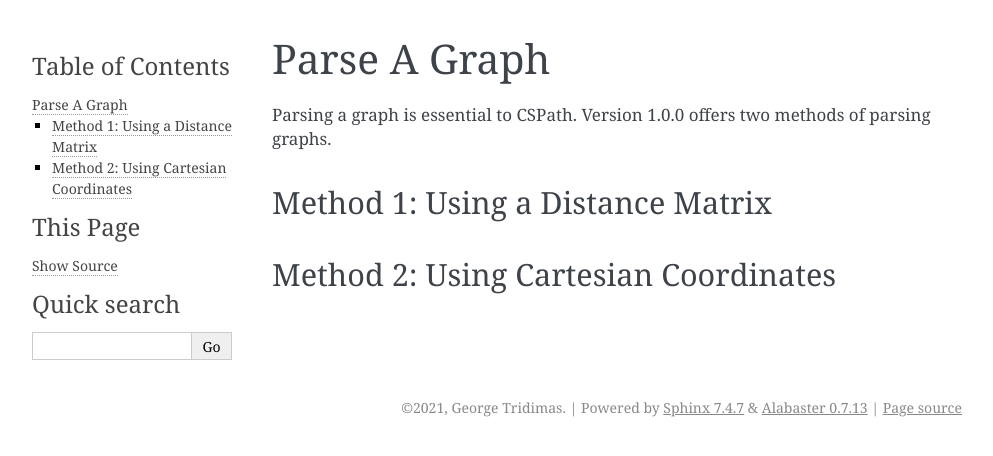
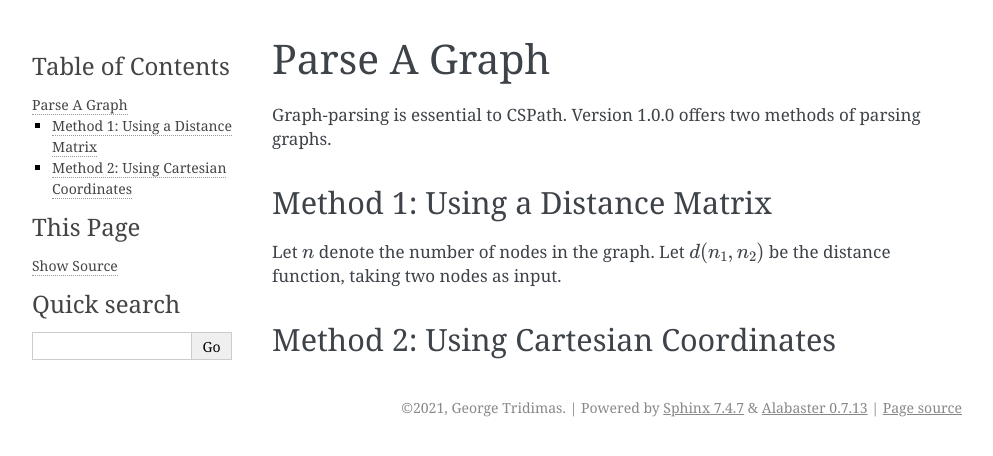
Before and after one commit to notgmt1337/CSPath, a Sphinx documentation site: the page built from docs/how-to/graph-parse.rst, in a window 1280 px wide. Shown: the top 456 px of the page, without its empty margins (148-1141 px from the left). Built offline with Sphinx 7.4.7, drawn with Linux system fonts in a browser that asks for light colours.

Commit message:
Update graph-parse.rst

```diff
--- a/docs/how-to/graph-parse.rst
+++ b/docs/how-to/graph-parse.rst
@@ -1,10 +1,13 @@
 Parse A Graph
 =====================
 
-Parsing a graph is essential to CSPath. Version 1.0.0 offers two methods of parsing graphs.
+Graph-parsing is essential to CSPath. Version 1.0.0 offers two methods of parsing graphs.
 
 Method 1: Using a Distance Matrix
 ---------------------------------
 
+Let :math:`n` denote the number of nodes in the graph. Let :math:`d(n_{1}, n_{2})` be the distance function, taking two nodes as input.
+
+
 Method 2: Using Cartesian Coordinates
 -------------------------------------
```
